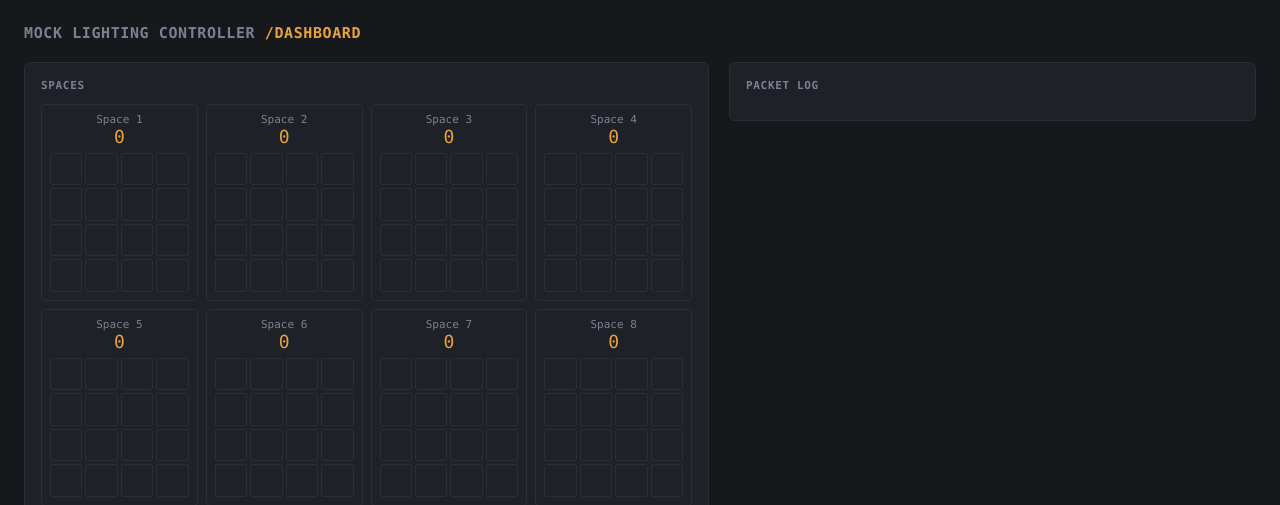
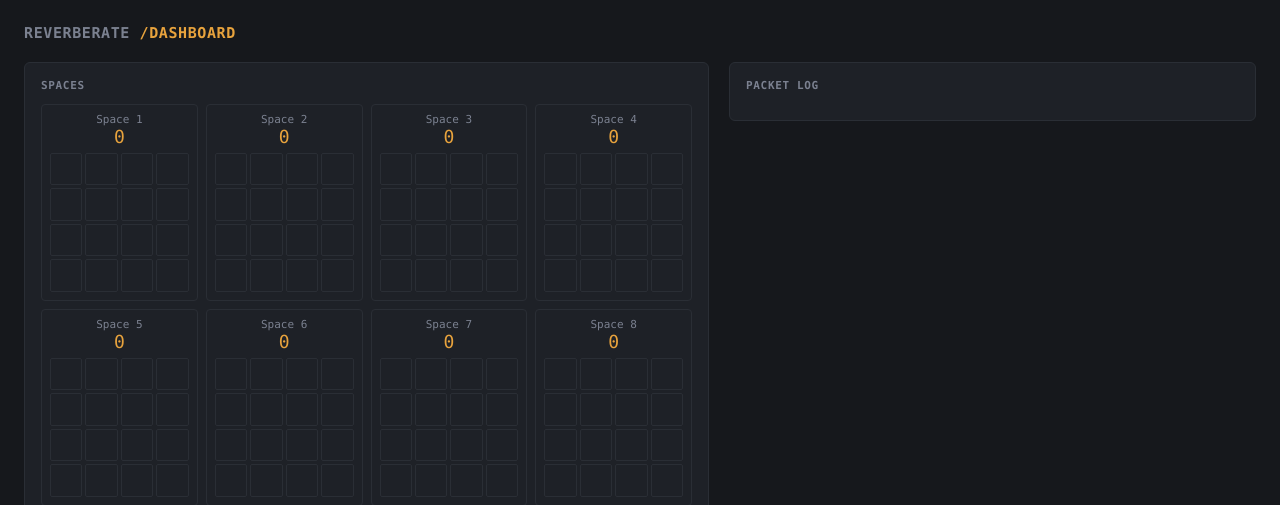
Before and after one commit to zklosko/reverberate, a FastAPI app: page /dashboard in a window 1280 px wide. Shown: the top 505 px of the page. Run offline with FastAPI, Linux system fonts and the light colour scheme; data that the repository does not hold is empty; parts of the project's set-up code (start-up, migrations or seed data) failed here and were passed over.

Commit message:
chore: comment editing, rename dashboard header

```diff
--- a/main.py
+++ b/main.py
@@ -2,7 +2,7 @@
 FastAPI control layer for the mock lighting controller.
 
 Run with:
-    uvicorn app.main:app --reload --port 8000
+    uvicorn main:app --reload --port 8000
 
 The UDP listener starts in the same event loop as FastAPI (via lifespan),
 so both share the same FixtureState with no extra IPC needed.
--- a/src/protocol.py
+++ b/src/protocol.py
@@ -123,8 +123,7 @@ async def build_reply(cmd: ParsedCommand, state) -> Optional[bytes]:
     space data. That second packet can't come from this function alone;
     udp_server.py's _handle() will need a branch that, after sending
     this function's return value, also sends a second packet for
-    "sync get" specifically. Flagging this now so it's not a surprise
-    later — see the TODO in udp_server.py.
+    "sync get" specifically.
     """
     if cmd.command == "help":
         return f"{HELP_TEXT}{state.eom.value}".encode("ascii")
--- a/src/state.py
+++ b/src/state.py
@@ -2,9 +2,7 @@
 In-memory model for ETC Echo's EII module.
 
 This is the single source of truth that both the UDP listener (writer)
-and the FastAPI routes (readers, and occasionally writers via /simulate)
-touch. Everything is guarded by one asyncio.Lock since we're running in
-a single event loop — no need for anything fancier.
+and the FastAPI routes touch. Everything is guarded by asyncio.Lock.
 """
 
 import asyncio
--- a/src/templates/dashboard.html
+++ b/src/templates/dashboard.html
@@ -2,7 +2,7 @@
 <html lang="en">
 <head>
   <meta charset="UTF-8">
-  <title>Mock Lighting Controller</title>
+  <title>Reverberate Dashboard</title>
   <script defer src="https://cdn.jsdelivr.net/npm/alpinejs@3/dist/cdn.min.js"></script>
   <style>
     :root {
@@ -94,7 +94,7 @@
 </head>
 <body x-data="dashboard()" x-init="init()">
 
-  <h1>Mock Lighting Controller <span>/dashboard</span></h1>
+  <h1>Reverberate <span>/dashboard</span></h1>
 
   <div class="grid">
 
```
